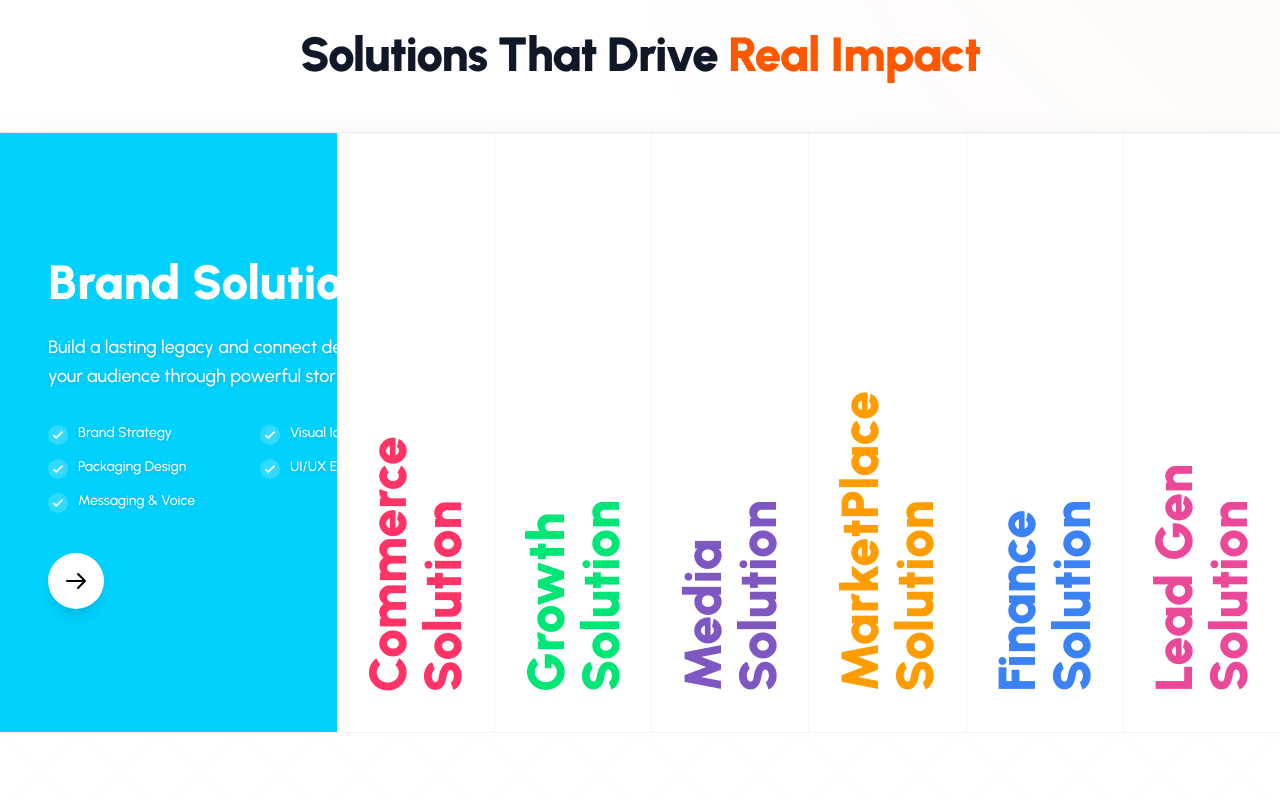
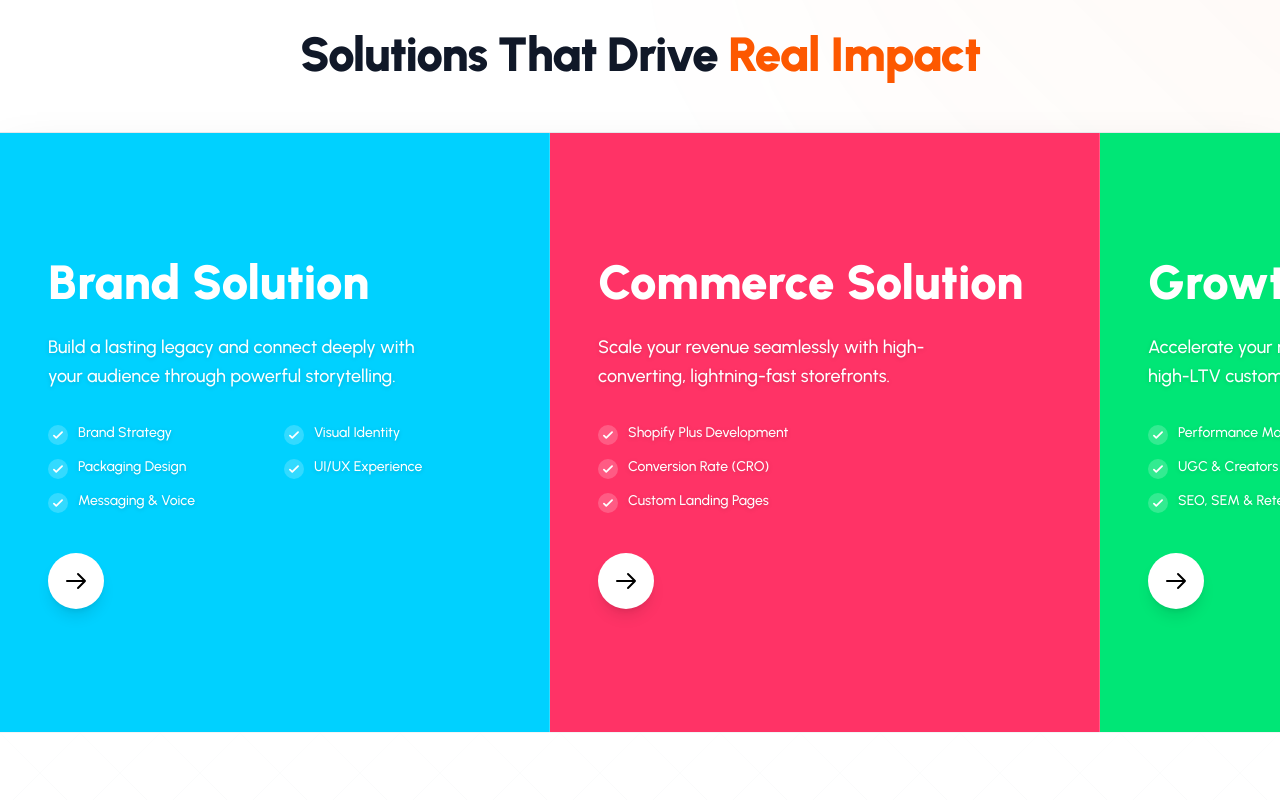
Before and after one commit to Vivekkrguptajio/scaloMatrix, a React (Vite) app in the folder frontend/: page / in a window 1280 px wide. Shown: the part 1800-2600 px from the top of the page. Built offline with nearby package versions, Linux system fonts and the light colour scheme; no server answers.

Commit message:
Convert About section accordion to horizontal scroll carousel

```diff
--- a/frontend/src/components/About.jsx
+++ b/frontend/src/components/About.jsx
@@ -175,7 +175,6 @@ const solutions = [
 ];
 
 export default function About() {
-  const [activePanel, setActivePanel] = useState(0);
   const containerVariants = {
     hidden: { opacity: 0 },
     visible: {
@@ -214,10 +213,9 @@ export default function About() {
 
         </div>
 
-        {/* ─── Horizontal Accordion Grid ─── */}
-        <div className="w-full h-auto md:h-[75vh] min-h-[600px] flex flex-col md:flex-row shadow-2xl overflow-hidden rounded-none border-t border-gray-200">
+        {/* ─── Horizontal Scroll Grid ─── */}
+        <div className="w-full h-auto md:h-[75vh] min-h-[600px] flex flex-row shadow-2xl overflow-x-auto snap-x snap-mandatory rounded-none border-t border-gray-200" style={{ scrollbarWidth: 'none', msOverflowStyle: 'none' }}>
           {solutions.map((item, index) => {
-            const isActive = activePanel === index;
 
             const activeColors = [
               'bg-[#00D1FF]', // Cyan
@@ -228,45 +226,23 @@ export default function About() {
               'bg-[#3B82F6]', // Blue
               'bg-[#EC4899]'  // Magenta
             ];
-            const textColors = [
-              'text-[#00D1FF]',
-              'text-[#FF3366]',
-              'text-[#00E676]',
-              'text-[#7E57C2]',
-              'text-[#FF9D00]',
-              'text-[#3B82F6]',
-              'text-[#EC4899]'
-            ];
             const activeBg = activeColors[index % activeColors.length];
-            const activeText = textColors[index % textColors.length];
 
             return (
               <div
                 key={item.id}
-                onMouseEnter={() => setActivePanel(index)}
-                onClick={() => setActivePanel(index)}
-                className={`transition-all duration-700 ease-in-out cursor-pointer flex flex-col justify-center border-b md:border-b-0 md:border-r border-gray-100 last:border-0 relative overflow-hidden group
-                  ${isActive ? `w-full md:w-auto h-auto md:h-full md:flex-[4_4_0%] py-12 md:py-0 px-6 md:px-12 ${activeBg}` : 'w-full md:w-auto h-20 md:h-full md:flex-1 py-0 px-6 md:px-12 bg-white hover:bg-gray-50'}`}
+                className={`flex flex-col justify-center border-r border-white/20 last:border-0 relative overflow-hidden group
+                  w-[85vw] md:w-[450px] lg:w-[550px] shrink-0 snap-center py-12 md:py-0 px-8 md:px-12 ${activeBg}`}
               >
                 <div className="w-full h-full flex flex-col justify-center relative">
 
-                  {/* INACTIVE STATE */}
-                  <div className={`absolute inset-0 flex flex-col items-start justify-center md:items-center md:justify-end px-6 md:px-0 md:pb-10 transition-opacity duration-300 ${isActive ? 'opacity-0 pointer-events-none' : 'opacity-100 delay-200'}`}>
-                    <h3
-                      className={`text-xl md:text-[44px] lg:text-[52px] font-black leading-[1.05] md:whitespace-nowrap ${activeText} group-hover:opacity-80 transition-opacity md:[writing-mode:vertical-rl] md:rotate-180`}
-                    >
-                      {item.title} <span className="md:hidden">Solution</span>
-                      <span className="hidden md:inline"><br/>Solution</span>
-                    </h3>
-                  </div>
-
                   {/* ACTIVE STATE (Content) */}
-                  {isActive && (
                   <motion.div
                     initial={{ opacity: 0 }}
-                      animate={{ opacity: 1 }}
+                    whileInView={{ opacity: 1 }}
+                    viewport={{ once: true }}
                     transition={{ duration: 0.4, delay: 0.2 }}
-                      className="flex flex-col w-full min-w-[280px] md:min-w-[400px] relative z-10"
+                    className="flex flex-col w-full relative z-10"
                   >
                     <h3 className="text-[32px] md:text-[40px] lg:text-[48px] font-black leading-[1.1] text-white mb-6 whitespace-nowrap">
                       {item.title} Solution
@@ -296,7 +272,6 @@ export default function About() {
                       </svg>
                     </button>
                   </motion.div>
-                  )}
                 </div>
               </div>
             );
```
Lines whose indentation alone changed are shown as unchanged.
